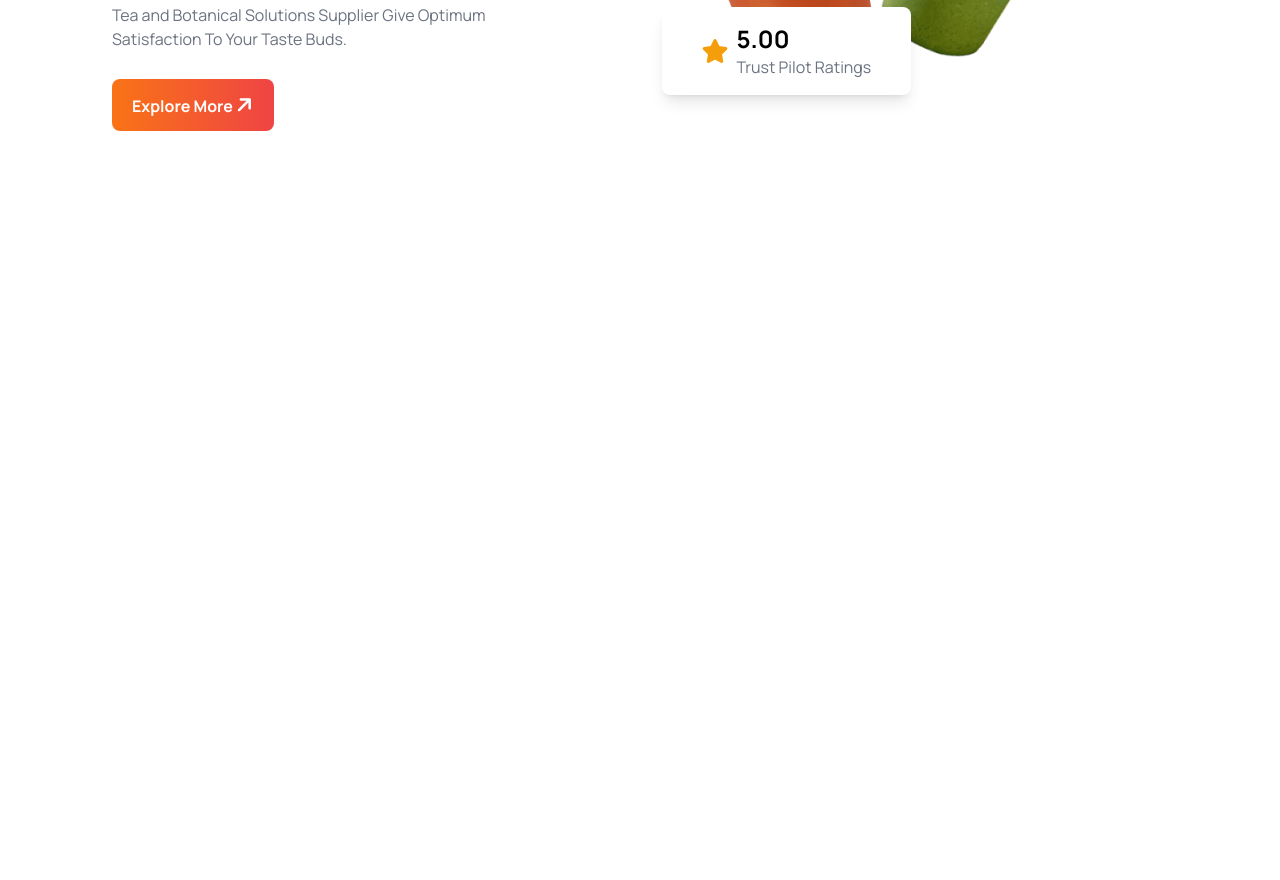
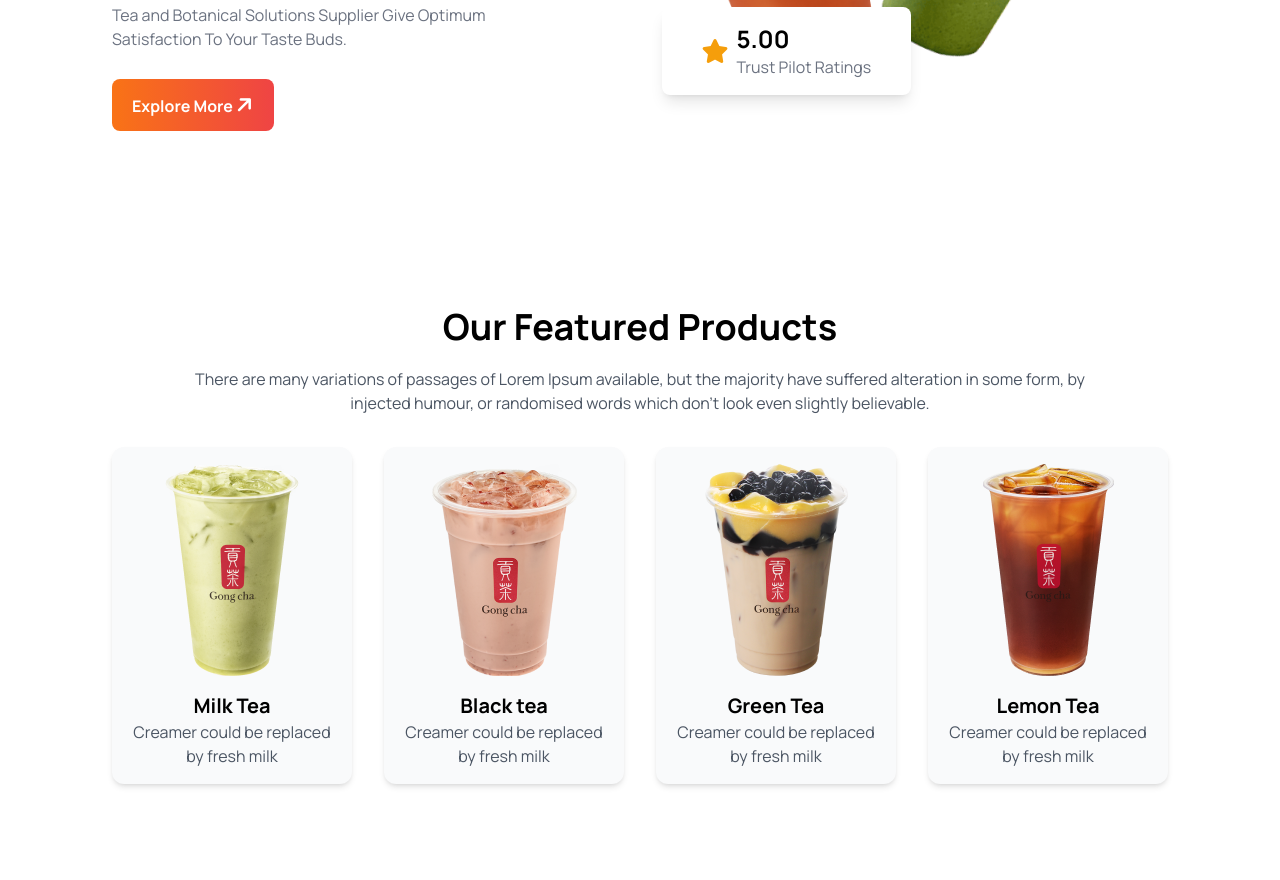
Before and after one commit to FyslAhmd/Tea_House, a plain HTML site: page index.html in a window 1280 px wide. Shown: the part 353-1233 px from the top of the page. Before the commit the page ends 800 px from the top, so only its background shows below. Drawn offline with nearby package versions, Linux system fonts and the light colour scheme.

Commit message:
featured product section done

```diff
--- a/index.html
+++ b/index.html
@@ -32,7 +32,7 @@
     <!-- main content  -->
      <main class="max-w-screen-xl mx-auto px-16 lg:px-28">
         <!-- header section  -->
-         <header class="flex pt-10 mb-20">
+         <header class="md:flex pt-10 mb-20">
             <!-- text content  -->
              <div class="space-y-7">
                 <h1 class="text-5xl md:text-7xl font-bold">It's good<br>tea time at The<br>Tea House</h1>
@@ -55,6 +55,47 @@
             </header>
 
 
+        <!-- featured section  -->
+         <section class="py-8 lg:py-24">
+            <div class="text-center mb-8">
+                <h1 class="font-bold text-3xl md:text-4xl mb-5">Our Featured Products</h1>
+                <p class="text-gray-600 max-w-4xl mx-auto">There are many variations of passages of Lorem Ipsum available, but the majority have suffered alteration in some form, by injected humour, or randomised words which don't look even slightly believable.</p>
+            </div>
+            <!-- grid cards -->
+             <div class="grid md:grid-cols-4 gap-8 text-center">
+                <!-- cards  -->
+                 <div class="rounded-xl shadow-md bg-gray-50 overflow-hidden">
+                    <img class="mx-auto pt-4" src="images/tea-1.png" alt="">
+                    <div class="p-4">
+                        <h2 class="font-bold text-xl">Milk Tea</h2>
+                        <p class="text-gray-600">Creamer could be replaced by fresh milk</p>
+                    </div>
+                 </div>
+                 <div class="rounded-xl shadow-md bg-gray-50 overflow-hidden">
+                    <img class="mx-auto pt-4" src="images/tea-2.png" alt="">
+                    <div class="p-4">
+                        <h2 class="font-bold text-xl">Black tea</h2>
+                        <p class="text-gray-600">Creamer could be replaced by fresh milk</p>
+                    </div>
+                 </div>
+                 <div class="rounded-xl shadow-md bg-gray-50 overflow-hidden">
+                    <img class="mx-auto pt-4" src="images/tea-3.png" alt="">
+                    <div class="p-4">
+                        <h2 class="font-bold text-xl">Green Tea</h2>
+                        <p class="text-gray-600">Creamer could be replaced by fresh milk</p>
+                    </div>
+                 </div>
+                 <div class="rounded-xl shadow-md bg-gray-50 overflow-hidden">
+                    <img class="mx-auto pt-4" src="images/tea-4.png" alt="">
+                    <div class="p-4">
+                        <h2 class="font-bold text-xl">Lemon Tea</h2>
+                        <p class="text-gray-600">Creamer could be replaced by fresh milk</p>
+                    </div>
+                 </div>
+             </div>
+
+         </section>
+
 
 
 
```
